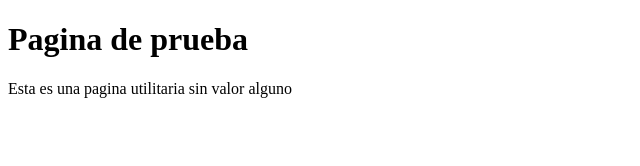
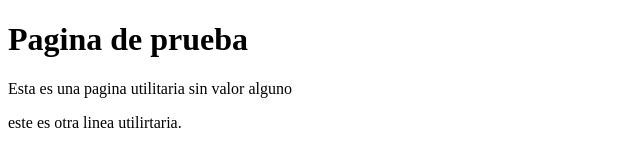
Before and after one commit to dsep61/test, a plain HTML site: page index.html in a window 1280 px wide. Shown: the whole page, without its empty margins (0-640 px from the left). Drawn offline with Linux system fonts and the light colour scheme.

Commit message:
Se añade otra etiqueta <p>

```diff
--- a/index.html
+++ b/index.html
@@ -9,5 +9,6 @@
 <body>
     <h1>Pagina de prueba</h1>
     <p>Esta es una pagina utilitaria sin valor alguno</p>
+    <p>este es otra linea utilirtaria.</p>
 </body>
 </html>
```
